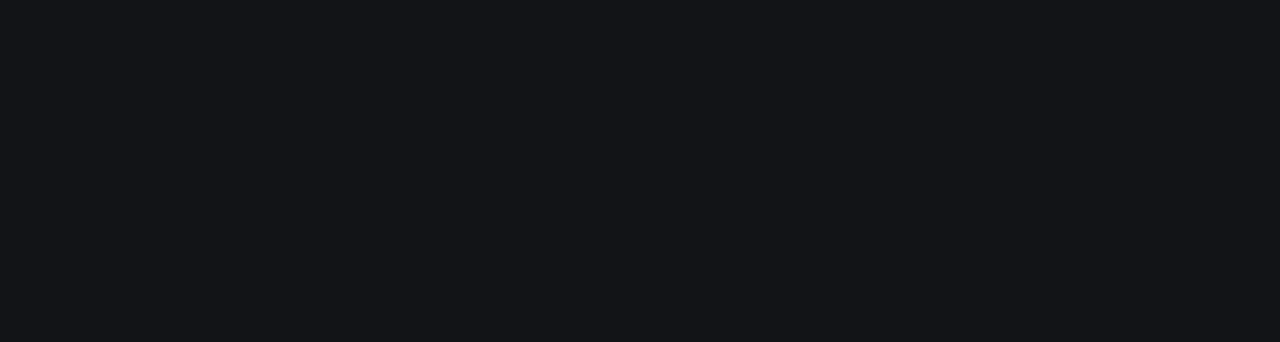
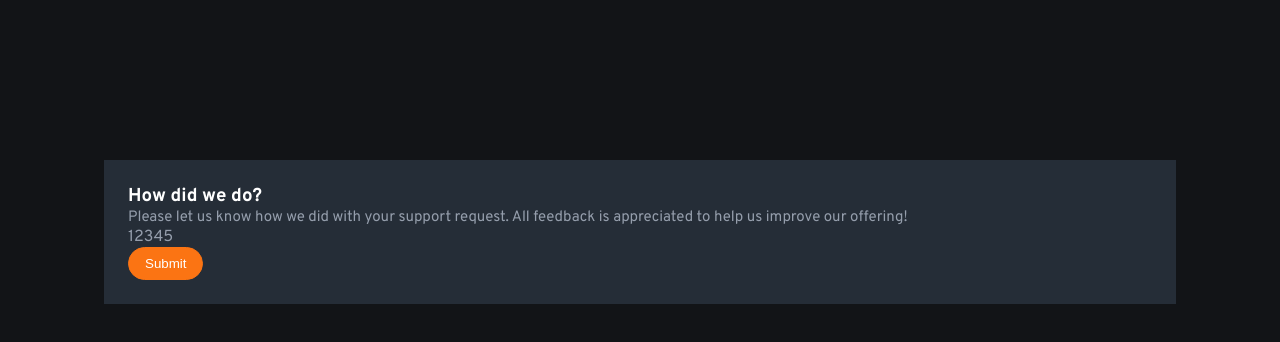
Before and after one commit to Clinton-dev/rating-component, an Angular app: page / in a window 1280 px wide. Shown: the top 342 px of the page. Built offline with nearby package versions, Linux system fonts and the light colour scheme.

Commit message:
Style card rating component

```diff
--- a/src/app/app.component.html
+++ b/src/app/app.component.html
@@ -1,4 +1,3 @@
-<div>
-
-
+<div class="container">
+    <app-rating></app-rating>
 </div>
--- a/src/app/app.module.ts
+++ b/src/app/app.module.ts
@@ -3,11 +3,13 @@
 
 import { AppComponent } from './app.component';
 import { FooterComponent } from './footer/footer.component';
+import { RatingComponent } from './rating/rating.component';
 
 @NgModule({
   declarations: [
     AppComponent,
-    FooterComponent
+    FooterComponent,
+    RatingComponent
   ],
   imports: [
     BrowserModule
--- /dev/null
+++ b/src/app/rating/rating.component.html
@@ -0,0 +1,13 @@
+<div class="card">
+    <h3>How did we do?</h3>
+    <p>
+        Please let us know how we did with your support request. All feedback is appreciated
+      to help us improve our offering!
+    </p>
+    <span class="rate">1</span>
+    <span class="rate">2</span>
+    <span class="rate">3</span>
+    <span class="rate">4</span>
+    <span class="rate">5</span><br>
+    <button>Submit</button>
+</div>
--- /dev/null
+++ b/src/app/rating/rating.component.ts
@@ -0,0 +1,15 @@
+import { Component, OnInit } from '@angular/core';
+
+@Component({
+  selector: 'app-rating',
+  templateUrl: './rating.component.html',
+  styleUrls: ['./rating.component.css']
+})
+export class RatingComponent implements OnInit {
+
+  constructor() { }
+
+  ngOnInit(): void {
+  }
+
+}
--- a/src/styles.css
+++ b/src/styles.css
@@ -1,9 +1,45 @@
+@import url('https://fonts.googleapis.com/css2?family=Overpass:wght@400;700&display=swap');
+
 * {
     margin: 0;
     padding: 0;
+}
+
+body {
     background-color: hsl(216, 12%, 8%);
+    font-family: 'Overpass', sans-serif;
+}
 
+p {
+    font-size: 15px;
 }
+
+h1,
+h2,
+h3,
+h4,
+h5,
+h6 {
+    color: hsl(0, 0%, 100%);
+}
+
+.card {
+    color: hsl(217, 12%, 63%);
+    background-color: hsl(213, 19%, 18%);
+    width: 80%;
+    margin: 10rem auto;
+    padding: 1.5rem;
+}
+
+.card button {
+    color: hsl(0, 0%, 100%);
+    background-color: hsl(25, 97%, 53%);
+    border: solid 1px hsl(25, 97%, 53%);
+    padding: 0.5rem 1rem;
+    border-radius: 2rem;
+}
+
+
 
 .attribution {
     font-size: 11px;
@@ -12,5 +48,4 @@
 
 .attribution a {
     color: hsl(228, 45%, 44%);
-    padding
 }
```
Also changed, not shown: src/app/rating/rating.component.css (added), 1 other file (tests, documents, lock files or other folders).
